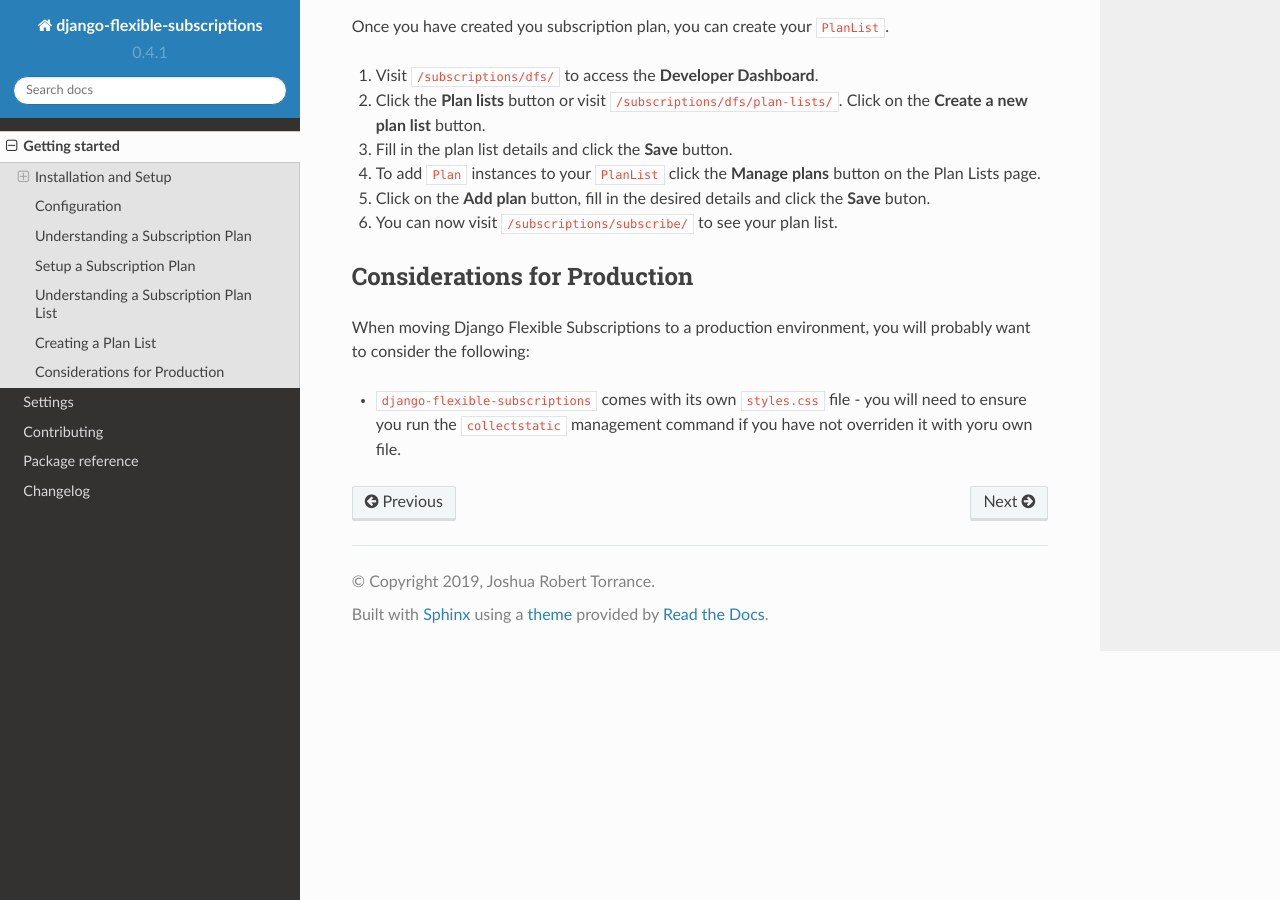
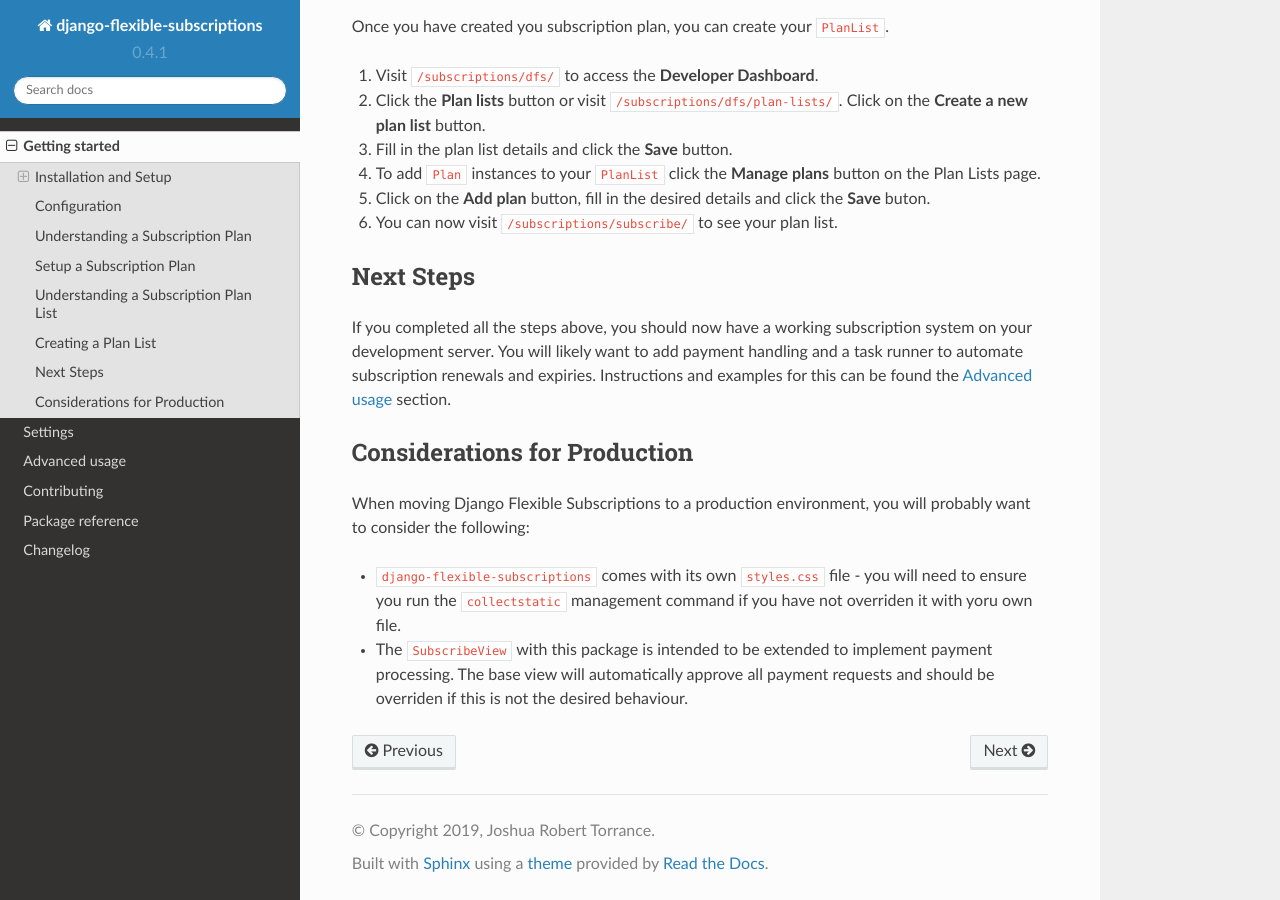
Before and after one commit to studybuffalo/django-flexible-subscriptions, a Sphinx documentation site: the page built from docs/installation.rst, in a window 1280 px wide and 900 px high, scrolled down 3447 px. Built offline with Sphinx 7.4.7 and the Read the Docs theme 2.0.0, drawn with Linux system fonts in a browser that asks for light colours; the version number is read from the project's files by our own code.

Commit message:
Adding an advanced section

```diff
--- a/docs/installation.rst
+++ b/docs/installation.rst
@@ -208,6 +208,16 @@
 6. You can now visit ``/subscriptions/subscribe/`` to see your plan
    list.
 
+----------
+Next Steps
+----------
+
+If you completed all the steps above, you should now have a working
+subscription system on your development server. You will likely want
+to add payment handling and a task runner to automate subscription
+renewals and expiries. Instructions and examples for this can be found
+the :doc:`Advanced usage</advanced>` section.
+
 -----------------------------
 Considerations for Production
 -----------------------------
@@ -218,3 +228,7 @@
 * ``django-flexible-subscriptions`` comes with its own ``styles.css``
   file - you will need to ensure you run the ``collectstatic``
   management command if you have not overriden it with yoru own file.
+* The ``SubscribeView`` with this package is intended to be extended
+  to implement payment processing. The base view will automatically
+  approve all payment requests and should be overriden if this is not
+  the desired behaviour.
--- a/docs/toc.rst
+++ b/docs/toc.rst
@@ -3,6 +3,7 @@
 
    installation
    settings
+   advanced
    contributing
    Package reference <subscriptions>
    changelog
```
Also changed, not shown: docs/advanced.rst (added, +23 -0 lines).
